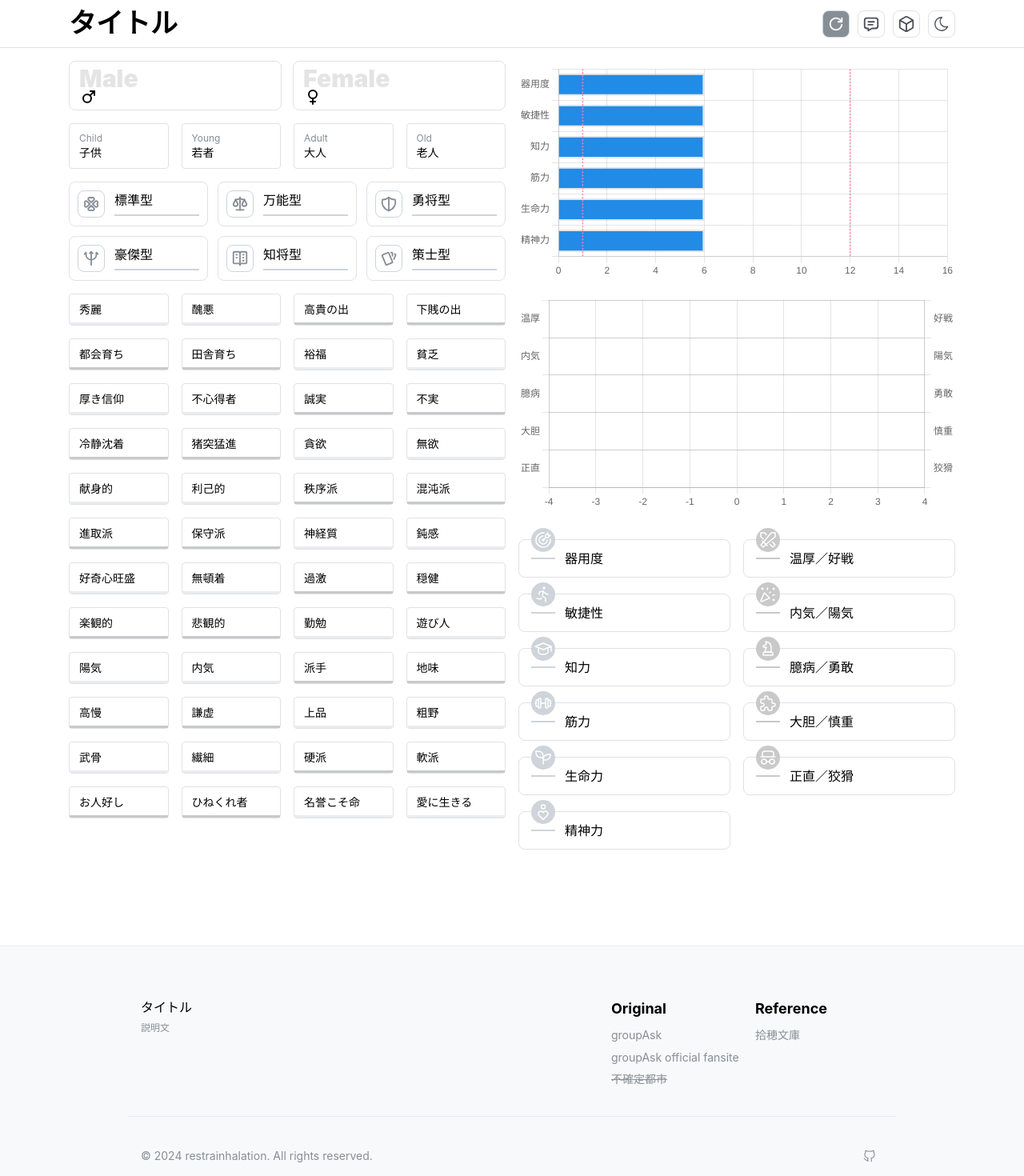
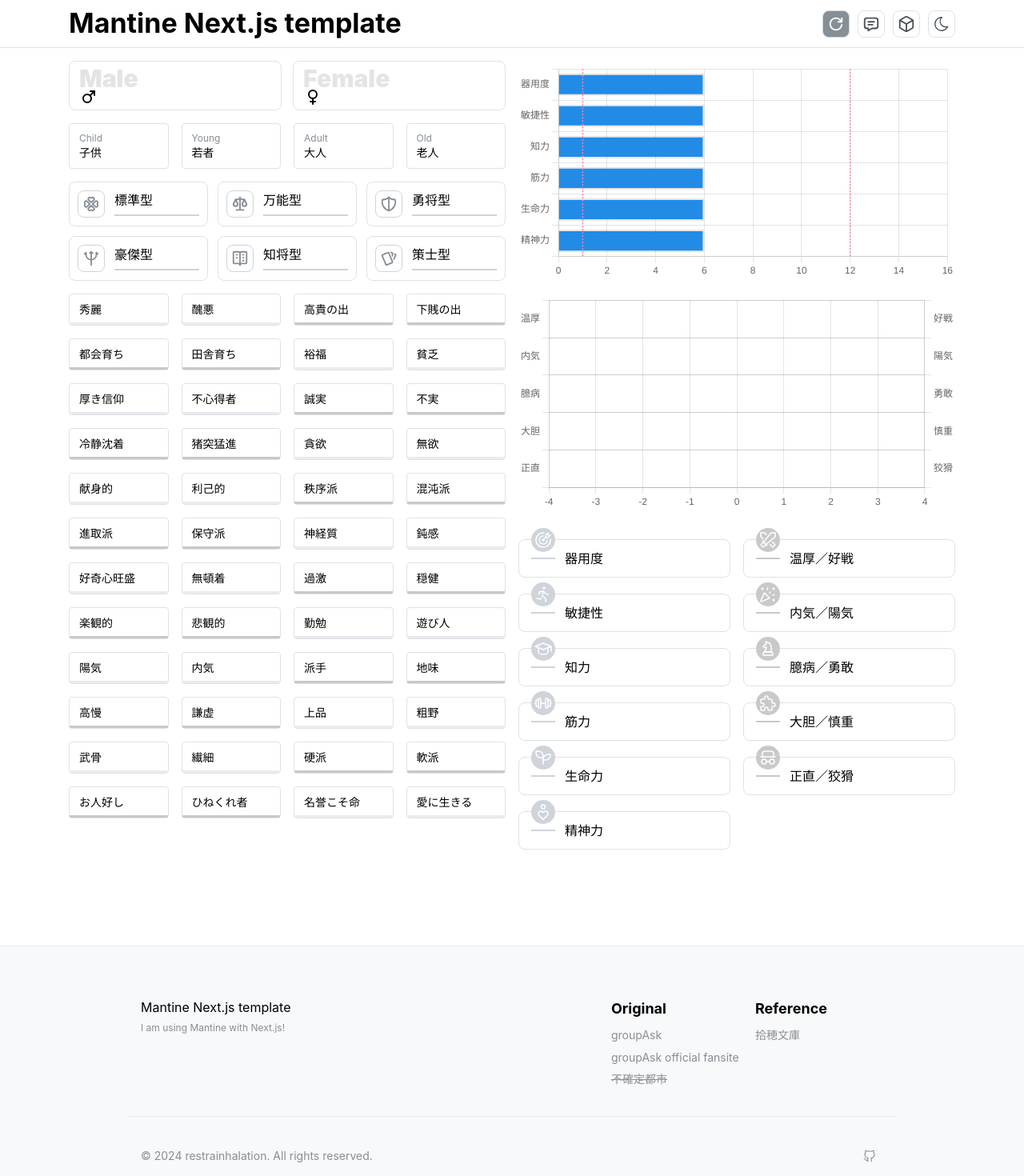
Before and after one commit to restrainhalation/cw-the-book-of-devil-excerpt, a Next.js app: page / in a window 1280 px wide. Shown: the top 1470 px of the page at 80% size. Built offline with nearby package versions, Linux system fonts and the light colour scheme.

Commit message:
🛰 feat: define constants of metadata

```diff
--- a/app/layout.tsx
+++ b/app/layout.tsx
@@ -8,10 +8,7 @@ import { theme } from '../theme';
 import { Header } from '@/components/Header'
 import { Footer } from '@/components/Footer'
 
-export const metadata = {
-  title: 'Mantine Next.js template',
-  description: 'I am using Mantine with Next.js!',
-};
+export { METADATA as metadata } from '@/constants';
 
 export default function RootLayout({ children }: { children: any }) {
   return (
--- a/components/Footer/Footer.tsx
+++ b/components/Footer/Footer.tsx
@@ -4,6 +4,7 @@ import { Text, Container, ActionIcon, Group, rem, Anchor } from '@mantine/core';
 import { IconBrandGithub } from '@tabler/icons-react';
 import cx from 'clsx';
 import classes from './Footer.module.css';
+import { METADATA } from '@/constants'
 
 /** リンクの定義 */
 const data = [
@@ -58,9 +59,9 @@ export function Footer() {
     <footer className={classes.footer}>
       <Container className={classes.inner}>
         <div className={classes.logo}>
-          タイトル
+          {METADATA.title}
           <Text size="xs" c="dimmed" className={classes.description}>
-            説明文
+            {METADATA.description}
           </Text>
         </div>
         <div className={classes.groups}>{groups}</div>
--- a/components/Header/Header.tsx
+++ b/components/Header/Header.tsx
@@ -15,7 +15,7 @@ import {
   showAbilityTooltipAtom,
   showSpecialNatureAtom,
 } from '@/store';
-import { DEFAULT_ABILITY, DEFAULT_CHARACTER_ATOM } from '@/constants';
+import { DEFAULT_ABILITY, DEFAULT_CHARACTER_ATOM, METADATA } from '@/constants';
 import classes from './Header.module.css'
 import { calculateAbility } from '@/utils';
 
@@ -89,7 +89,7 @@ export function Header() {
     <>
       <Container size="lg" className="inline-flex justify-between items-center w-full">
         <Title className="inline-block">
-          タイトル
+          {METADATA.title}
         </Title>
         <TooltipGroup openDelay={600} closeDelay={100}>
           <Group justify="center" className="inline-flex" gap="xs">
--- a/constants/index.ts
+++ b/constants/index.ts
@@ -5,6 +5,14 @@ export * from '@/constants/periods';
 export * from '@/constants/natures';
 export * from '@/constants/characteristics';
 export * from '@/constants/ability';
+
+/** メタデータ */
+export const METADATA = {
+  /** タイトル */
+  title: 'Mantine Next.js template',
+  /** 要約 */
+  description: 'I am using Mantine with Next.js!',
+};
 
 /** キャラクター atom の初期値 */
 export const DEFAULT_CHARACTER_ATOM: Character = {
```
